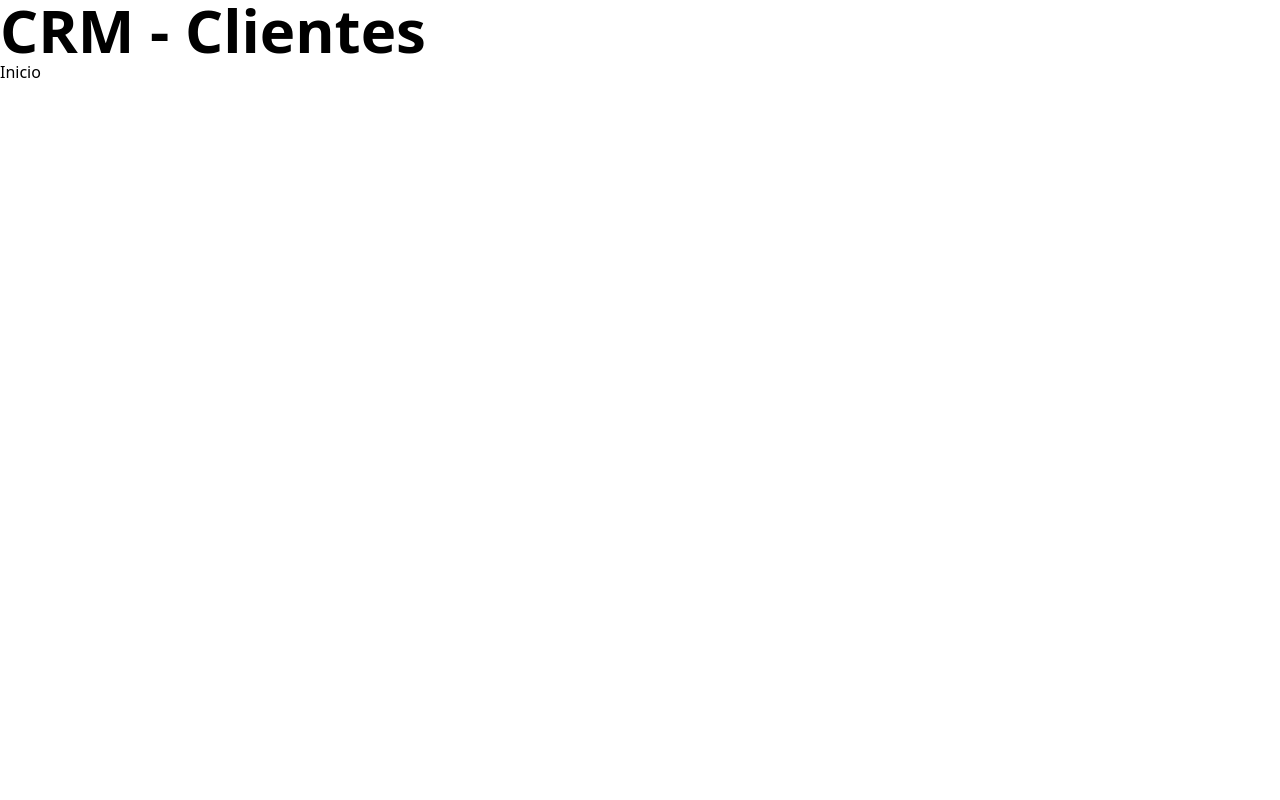
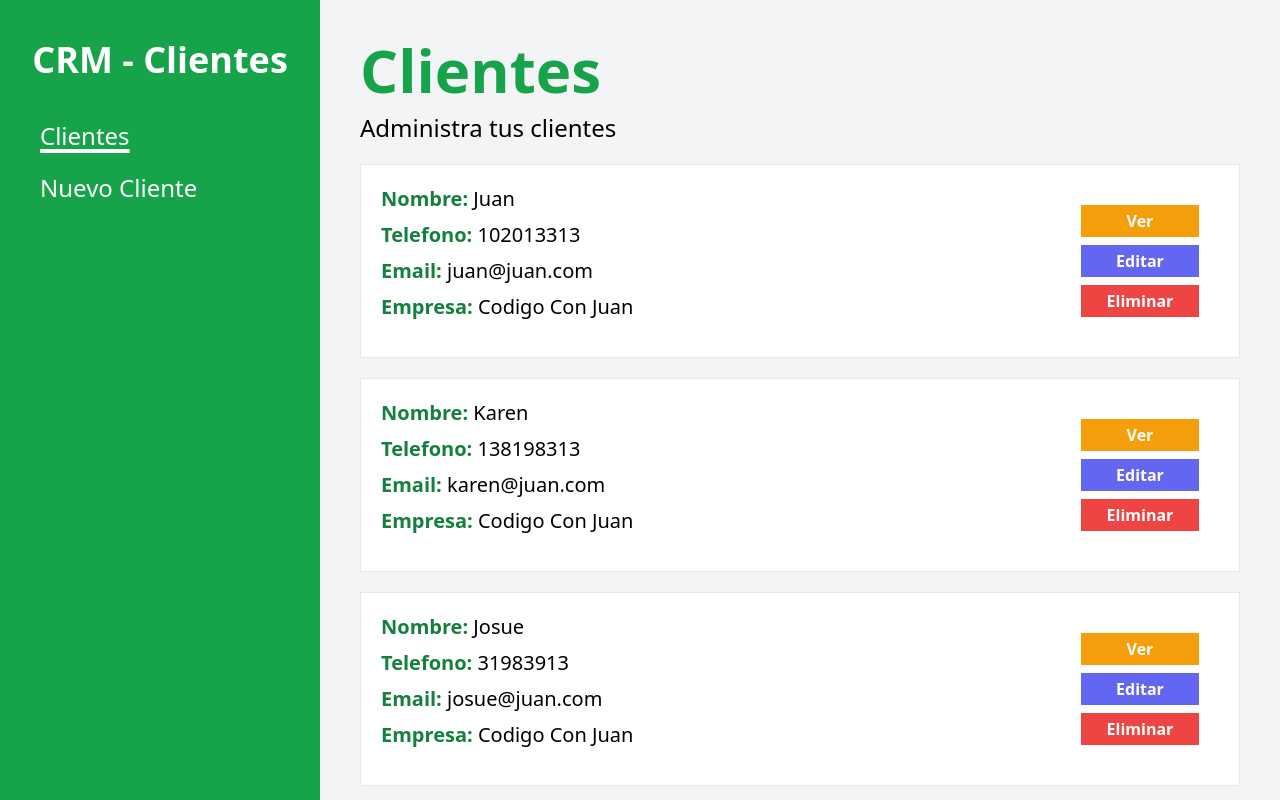
Before and after one commit to Rodriguez-Jp/CRM-React, a React (Vite) app: page / in a window 1280 px wide. Built offline with nearby package versions, Linux system fonts and the light colour scheme.

Commit message:
Se creo la ruta principal del proyecto

```diff
--- a/index.html
+++ b/index.html
@@ -6,7 +6,7 @@
     <meta name="viewport" content="width=device-width, initial-scale=1.0" />
     <title>CRM - Clientes</title>
   </head>
-  <body>
+  <body class="bg-gray-100 h-screen">
     <div id="root"></div>
     <script type="module" src="/src/main.jsx"></script>
   </body>
--- /dev/null
+++ b/src/clientes.js
@@ -0,0 +1,37 @@
+export const clientes = [
+  {
+    id: 1,
+    nombre: "Juan",
+    telefono: 102013313,
+    email: "juan@juan.com",
+    empresa: "Codigo Con Juan",
+  },
+  {
+    id: 2,
+    nombre: "Karen",
+    telefono: 138198313,
+    email: "karen@juan.com",
+    empresa: "Codigo Con Juan",
+  },
+  {
+    id: 3,
+    nombre: "Josue",
+    telefono: 31983913,
+    email: "josue@juan.com",
+    empresa: "Codigo Con Juan",
+  },
+  {
+    id: 4,
+    nombre: "Miguel",
+    telefono: 319381983,
+    email: "miguel@juan.com",
+    empresa: "Codigo Con Juan",
+  },
+  {
+    id: 5,
+    nombre: "Pedro",
+    telefono: 1398198938,
+    email: "pedro@juan.com",
+    empresa: "Codigo Con Juan",
+  },
+];
--- /dev/null
+++ b/src/components/Cliente.jsx
@@ -0,0 +1,39 @@
+import React from "react";
+
+const Cliente = ({ dato }) => {
+  const { nombre, telefono, email, empresa, id } = dato;
+  return (
+    <div
+      key={id}
+      className="p-5 bg-white w-full border mt-5 flex justify-between"
+    >
+      <div className="w-1/2 text-xl text-green-700">
+        <h1 className="font-bold">
+          Nombre: <span className="font-normal text-black">{nombre}</span>
+        </h1>
+        <p className="mt-2 font-bold">
+          Telefono: <span className="font-normal text-black">{telefono}</span>
+        </p>
+        <p className="mt-2 font-bold">
+          Email: <span className="font-normal text-black">{email}</span>
+        </p>
+        <p className="mt-2 font-bold">
+          Empresa: <span className="font-normal text-black">{empresa}</span>
+        </p>
+      </div>
+      <div className="p-5 w-[40%] items-end flex flex-col">
+        <button className="block p-1 w-[40%] bg-amber-500 text-center text-white font-bold">
+          Ver
+        </button>
+        <button className="block p-1 w-[40%] mt-2 bg-indigo-500 text-center text-white font-bold">
+          Editar
+        </button>
+        <button className="block p-1 w-[40%] mt-2 bg-red-500 text-center text-white font-bold">
+          Eliminar
+        </button>
+      </div>
+    </div>
+  );
+};
+
+export default Cliente;
--- a/src/components/Layout.jsx
+++ b/src/components/Layout.jsx
@@ -1,11 +1,41 @@
-import { Outlet } from "react-router-dom";
+import { Outlet, Link, useLocation } from "react-router-dom";
 
 const Layout = () => {
+  const location = useLocation();
+
   return (
     <>
-      <div>
-        <h1 className="text-6xl font-bold">CRM - Clientes</h1>
-        <Outlet />
+      <div className="md:flex min-h-screen">
+        <aside className="md:w-1/4 md:h-screen bg-green-600">
+          <h1 className="text-center font-semibold text-4xl mt-10 text-white">
+            CRM - Clientes
+          </h1>
+          <nav className=" p-10 flex flex-col w-full text-white">
+            <Link
+              to={"/"}
+              className={`${
+                location.pathname === "/"
+                  ? "underline underline-offset-4 decoration-4"
+                  : ""
+              } text-left text-2xl hover:opacity-75 cursor-pointer`}
+            >
+              Clientes
+            </Link>
+            <Link
+              to={"/nuevo/cliente"}
+              className={`${
+                location.pathname === "/nuevo/cliente"
+                  ? "underline underline-offset-4 decoration-4"
+                  : ""
+              } text-left text-2xl hover:opacity-75 cursor-pointer mt-5`}
+            >
+              Nuevo Cliente
+            </Link>
+          </nav>
+        </aside>
+        <main className="md:w-3/4 p-10 md:h-screen overflow-scroll">
+          <Outlet />
+        </main>
       </div>
     </>
   );
--- a/src/main.jsx
+++ b/src/main.jsx
@@ -3,6 +3,8 @@ import ReactDOM from "react-dom/client";
 import { RouterProvider, createBrowserRouter } from "react-router-dom";
 import Layout from "./components/Layout";
 import "./index.css";
+import NuevoCliente from "./pages/NuevoCliente";
+import Index, { loader as clientesLoader } from "./pages/Index";
 
 const router = createBrowserRouter([
   {
@@ -11,11 +13,12 @@ const router = createBrowserRouter([
     children: [
       {
         index: true,
-        element: <h1>Inicio</h1>,
+        element: <Index />,
+        loader: clientesLoader,
       },
       {
         path: "/nuevo/cliente",
-        element: <h1>Desde nuevo cliente</h1>,
+        element: <NuevoCliente />,
       },
     ],
   },
--- /dev/null
+++ b/src/pages/Index.jsx
@@ -0,0 +1,41 @@
+import { useLoaderData, Link } from "react-router-dom";
+import { clientes } from "../clientes";
+import Cliente from "../components/Cliente";
+
+export function loader() {
+  return clientes;
+}
+
+const Index = () => {
+  const datos = useLoaderData();
+
+  return (
+    <>
+      <section>
+        <h1 className="font-bold text-green-600 text-6xl">Clientes</h1>
+        <h2 className="font-normal text-2xl mt-3">Administra tus clientes</h2>
+        <div>
+          {datos.length ? (
+            datos.map((dato) => {
+              return <Cliente dato={dato} />;
+            })
+          ) : (
+            <div className="w-full text-center mt-20">
+              <h1 className="mb-10 text-2xl">
+                Aun no tienes clientes, comienza agregando uno
+              </h1>
+              <Link
+                className="bg-green-600 text-white p-3 rounded-lg text-2xl hover:bg-green-700 transition-colors duration-150"
+                to={"/nuevo/cliente"}
+              >
+                Agrega un Nuevo Cliente
+              </Link>
+            </div>
+          )}
+        </div>
+      </section>
+    </>
+  );
+};
+
+export default Index;
--- a/src/pages/NuevoCliente.jsx
+++ b/src/pages/NuevoCliente.jsx
@@ -0,0 +1,7 @@
+import React from "react";
+
+const NuevoCliente = () => {
+  return <div>NuevoCliente</div>;
+};
+
+export default NuevoCliente;
```
